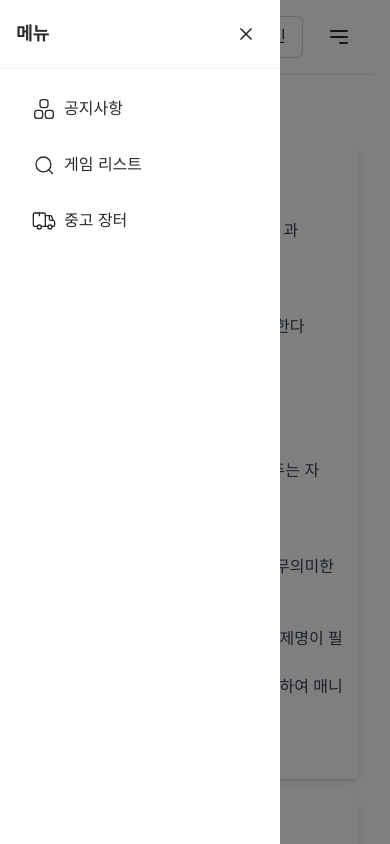
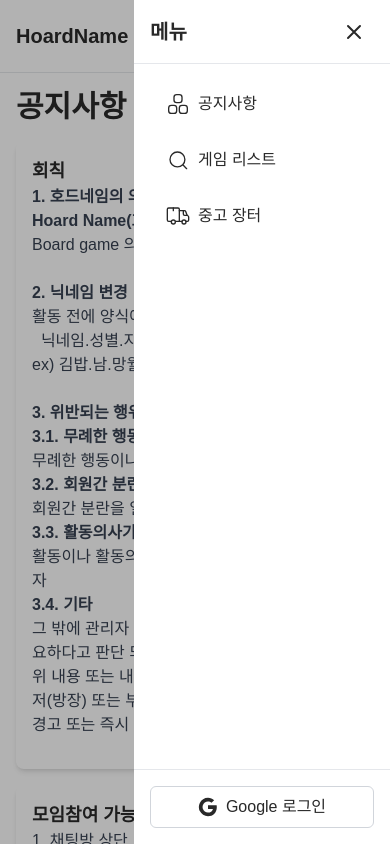
Before and after one commit to jinwoo710/hoardname-web, a Next.js app: page /notice in a window 390 px wide. Both pictures are taken after a click on the button 339 px from the left and 37 px from the top of the page. Shown: the top 844 px of the page. Built offline with nearby package versions, Linux system fonts and the light colour scheme; no server answers.

Commit message:
사이드바 수정

```diff
--- a/app/components/GameListContainer.tsx
+++ b/app/components/GameListContainer.tsx
@@ -25,7 +25,7 @@ export default function GameListContainer({ boardgames }: GameListContainerProps
     return (
         <div className="space-y-4">
             {boardgames.length === 0 ? (
-                <div className="text-center pt-[200px] text-lg text-gray-500">보드게임이 없습니다</div>
+                <div className="text-center pt-[50px] lg:pt-[200px] text-lg text-gray-500">보드게임이 없습니다</div>
             ) : (
                 boardgames.map((item, index) => (
                     <div
--- a/app/components/Header.tsx
+++ b/app/components/Header.tsx
@@ -23,7 +23,7 @@ export default function Header() {
           {status === "loading" ? (
             <div>Loading...</div>
           ) : session ? (
-            <div className="flex items-center gap-4">
+            <div className="hidden lg:flex items-center gap-4">
 
               <span>{session.user?.name}</span>
               <button
@@ -36,7 +36,7 @@ export default function Header() {
           ) : (
             <button
               onClick={signInWithGoogle}
-              className="flex items-center gap-2 px-4 py-2 border border-gray-300 rounded-md hover:bg-gray-50"
+              className="hidden lg:flex items-center gap-2 px-4 py-2 border border-gray-300 rounded-md hover:bg-gray-50"
             >
               <svg className="w-5 h-5" viewBox="0 0 24 24">
                 <path
@@ -80,7 +80,7 @@ export default function Header() {
         </div>
       </div>
       <MobileSidebar
-        isOpen={isMobileMenuOpen}
+        isMobileMenuOpen={isMobileMenuOpen}
         onClose={() => setIsMobileMenuOpen(false)}
       />
     </header>
--- a/app/components/MobileSidebar.tsx
+++ b/app/components/MobileSidebar.tsx
@@ -1,71 +1,112 @@
 'use client';
 
-import { useEffect } from "react";
+import {  useEffect } from "react";
+import { useSession, signIn, signOut } from "next-auth/react";
 import SideBar from "./Sidebar";
 
 interface MobileSidebarProps {
-  isOpen: boolean;
+  isMobileMenuOpen: boolean;
   onClose: () => void;
 }
 
-export default function MobileSidebar({ isOpen, onClose }: MobileSidebarProps) {
-
+export default function MobileSidebar({
+  isMobileMenuOpen,
+  onClose,
+}: MobileSidebarProps) {
   useEffect(() => {
-    if (!isOpen) return;
-    const handleEsc = (e: KeyboardEvent) => {
-      if (e.key === 'Escape') {
+    const handleEscape = (e: KeyboardEvent) => {
+      if (e.key === "Escape") {
         onClose();
       }
     };
-    if (isOpen) {
-      window.history.pushState(null, '', window.location.href);
-    }
-    const handlePopState = () => {
-      onClose();
+
+    document.addEventListener("keydown", handleEscape);
+    return () => {
+      document.removeEventListener("keydown", handleEscape);
     };
+  }, [onClose]);
 
-    window.addEventListener('keydown', handleEsc);
-    window.addEventListener('popstate', handlePopState);
-
-    return () => {
-      window.removeEventListener('keydown', handleEsc);
-      window.removeEventListener('popstate', handlePopState);
-    };
-  }, [isOpen, onClose]);
+  const { data: session, status } = useSession();
+  const signInWithGoogle = () => signIn("google");
 
   return (
     <>
-
-      {isOpen && (
-        <div
-          className="fixed inset-0 bg-black bg-opacity-50 z-40 lg:hidden"
-          onClick={onClose}
-        />
-      )}
-
+      <div
+        className={`fixed inset-0 bg-black/30 z-40 transition-opacity ${
+          isMobileMenuOpen ? "opacity-100" : "opacity-0 pointer-events-none"
+        }`}
+        onClick={onClose}
+      />
       <aside
-        className={`
-          fixed top-0 left-0 h-full w-[280px] bg-white z-50
-          transform transition-transform duration-300 ease-in-out
-          lg:hidden
-          ${isOpen ? 'translate-x-0' : '-translate-x-full'}
-        `}
+        className={`fixed top-0 right-0 w-64 h-full bg-white z-50 transform transition-transform ${
+          isMobileMenuOpen ? "translate-x-0" : "translate-x-full"
+        }`}
       >
-        <div className="p-4 border-b border-gray-100 flex justify-between items-center">
-          <div className="font-bold text-lg">메뉴</div>
+        <div className="h-16 flex items-center justify-between px-4 border-b">
+          <h2 className="text-xl font-semibold">메뉴</h2>
           <button
             onClick={onClose}
             className="p-2 hover:bg-gray-100 rounded-lg"
-            aria-label="Close menu"
           >
-            <svg className="w-5 h-5" fill="none" stroke="currentColor" viewBox="0 0 24 24">
-              <path strokeLinecap="round" strokeLinejoin="round" strokeWidth={2} d="M6 18L18 6M6 6l12 12" />
+            <svg
+              className="w-6 h-6"
+              fill="none"
+              stroke="currentColor"
+              viewBox="0 0 24 24"
+            >
+              <path
+                strokeLinecap="round"
+                strokeLinejoin="round"
+                strokeWidth="2"
+                d="M6 18L18 6M6 6l12 12"
+              />
             </svg>
           </button>
         </div>
-        <div className="overflow-y-auto h-[calc(100%-64px)]">
-
+        <div className="overflow-y-auto h-[calc(100%-128px)]">
           <SideBar onClose={onClose} />
+        </div>
+        <div className="absolute bottom-0 left-0 right-0 border-t p-4">
+          {status === "loading" ? (
+            <div className="text-center text-gray-500">Loading...</div>
+          ) : session ? (
+            <div className="space-y-2">
+              <div className="flex items-center justify-between">
+                <span className="text-sm text-gray-700">{session.user?.name}</span>
+                <button
+                  onClick={() => signOut({ callbackUrl: "/" })}
+                  className="text-sm text-gray-700 hover:text-gray-900"
+                >
+                  로그아웃
+                </button>
+              </div>
+            </div>
+          ) : (
+            <button
+              onClick={signInWithGoogle}
+              className="w-full flex items-center justify-center gap-2 px-4 py-2 border border-gray-300 rounded-md hover:bg-gray-50"
+            >
+              <svg className="w-5 h-5" viewBox="0 0 24 24">
+                <path
+                  fill="currentColor"
+                  d="M22.56 12.25c0-.78-.07-1.53-.2-2.25H12v4.26h5.92c-.26 1.37-1.04 2.53-2.21 3.31v2.77h3.57c2.08-1.92 3.28-4.74 3.28-8.09z"
+                />
+                <path
+                  fill="currentColor"
+                  d="M12 23c2.97 0 5.46-.98 7.28-2.66l-3.57-2.77c-.98.66-2.23 1.06-3.71 1.06-2.86 0-5.29-1.93-6.16-4.53H2.18v2.84C3.99 20.53 7.7 23 12 23z"
+                />
+                <path
+                  fill="currentColor"
+                  d="M5.84 14.09c-.22-.66-.35-1.36-.35-2.09s.13-1.43.35-2.09V7.07H2.18C1.43 8.55 1 10.22 1 12s.43 3.45 1.18 4.93l2.85-2.22.81-.62z"
+                />
+                <path
+                  fill="currentColor"
+                  d="M12 5.38c1.62 0 3.06.56 4.21 1.64l3.15-3.15C17.45 2.09 14.97 1 12 1 7.7 1 3.99 3.47 2.18 7.07l3.66 2.84c.87-2.6 3.3-4.53 6.16-4.53z"
+                />
+              </svg>
+              Google 로그인
+            </button>
+          )}
         </div>
       </aside>
     </>
--- a/app/components/ShopListContainer.tsx
+++ b/app/components/ShopListContainer.tsx
@@ -10,7 +10,7 @@ interface ShopListContainerProps {
 export default function ShopListContainer({ boardgames }: ShopListContainerProps) {
     if (boardgames.length === 0) {
         return (
-            <div className="text-center py-8 text-gray-500">
+            <div className="text-center pt-[50px] lg:pt-[200px] text-lg text-gray-500">
                 등록된 중고 게임이 없습니다.
             </div>
         );
--- a/app/components/UserGameListContainer.tsx
+++ b/app/components/UserGameListContainer.tsx
@@ -13,7 +13,7 @@ export default function UserGameListContainer({ boardgames, handleToggleInStorag
     return (
         <div className="space-y-4">
             {boardgames.length === 0 ? (
-                <div className="text-center pt-[200px] text-lg text-gray-500">등록된 보드게임이 없습니다</div>
+                <div className="text-center pt-[50px] lg:pt-[200px] text-lg text-gray-500">등록된 보드게임이 없습니다</div>
             ) : (
                boardgames.map((game) => (
               <div
--- a/app/notice/page.tsx
+++ b/app/notice/page.tsx
@@ -4,7 +4,7 @@ export default function NoticePage() {
       <h1 className="text-3xl font-bold mb-4">공지사항</h1>
       <div className="grid grid-cols-1 md:grid-cols-2 lg:grid-cols-3 gap-4">
         <div className="bg-white shadow-md rounded-lg p-4 hover:shadow-lg transition duration-300">
-          <h3 className="text-lg font-semibold mb-2">회칙</h3>
+          <strong className="text-lg font-semibold mb-2">회칙</strong>
           <p className="text-gray-700 mb-4">
             <strong>1. 호드네임의 의미</strong>
             <br />
@@ -44,7 +44,7 @@ export default function NoticePage() {
           </p>
         </div>
         <div className="bg-white shadow-md rounded-lg p-4 hover:shadow-lg transition duration-300">
-             <h3 className="text-lg font-semibold mb-2">모임참여 가능 날짜 투표</h3>
+             <strong className="text-lg font-semibold mb-2">모임참여 가능 날짜 투표</strong>
           <p className="text-gray-700 mb-4">
             1. 채팅방 상단 고정된 &apos;N월 N주차 투표&apos; 클릭
             <br />
@@ -73,7 +73,7 @@ export default function NoticePage() {
 
         </div>
         <div className="bg-white shadow-md rounded-lg p-4 hover:shadow-lg transition duration-300">
-        <h3 className="text-lg font-semibold mb-2">아지트 이용요금</h3>
+        <strong className="text-lg font-semibold mb-2">아지트 이용요금</strong>
           <p className="text-gray-700 mb-4">
             1일 무제한: 6,000원
             <br />
@@ -84,8 +84,8 @@ export default function NoticePage() {
             <br />
             <br />
              <br />
-           <h3 className="text-lg font-semibold mb-2">주의 사항</h3>
-
+            <strong className="text-lg font-semibold mb-2">주의 사항</strong>
+            <br/>
             1. 자신이 참여하기로 한 시간은 반드시 지켜주세요.
             <br />
             2. 당일~2일 전쯤 벙 참여자는 반드시 일정을 취합해주세요.
```
Also changed, not shown: app/shop/ShopList.tsx (+7 -0 lines), app/userGame/UserGame.tsx (+15 -7 lines), app/userShop/UserShop.tsx (+14 -7 lines).
